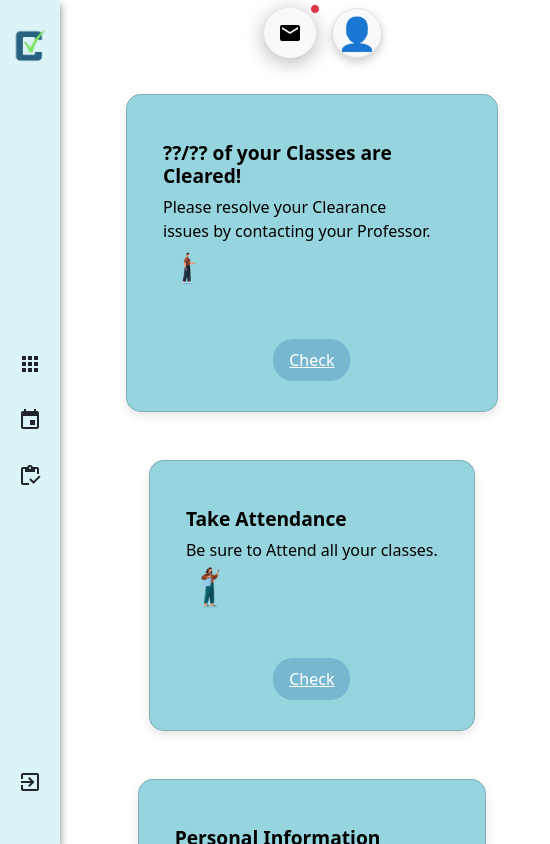
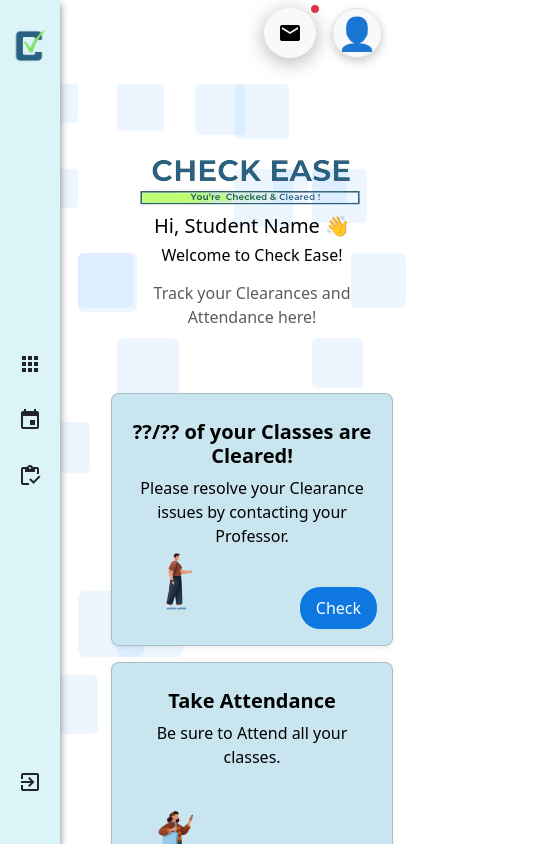
Before and after one commit to icz3us/CheckEaseExp, a Vue app: page /StudentHome in a window 390 px wide. Shown: the top 844 px of the page, 550 px wide, since content can reach past the window. Built offline with nearby package versions, Linux system fonts and the light colour scheme.

Commit message:
responsive student home view

```diff
--- a/src/views/StdntHomeView.vue
+++ b/src/views/StdntHomeView.vue
@@ -1,22 +1,41 @@
 <template>
-  <div class="cards-section">
+  <div class="background-container">
+      <div class="square" v-for="n in 26" :key="n" :class="'square-' + n"></div>
+    </div>
+  <div class="cards-section py-4">
+
     <div class="container">
-      <div class="row justify-content-center">
+      <div class="row g-3" style="justify-content: center">
+
+        <div class="col-12 col-sm-6 col-md-5 col-lg-4">
+          <div class="card custom-card" style="background-color: transparent; color: black; border: 3px solid transparent;">
+            <div class="card-body text-center">
+              <img src="/public/images/2s.png" alt="Logo" class="card-img-top mb-3" style="width: auto; height: 80px;">
+              <h1 class="h5 mb-2"> Hi, Student Name 👋</h1>
+              <h2 class="h6 mb-3">Welcome to Check Ease!</h2>
+              <p class="text-muted muted">Track your Clearances and Attendance here!</p>
+            </div>
+          </div>
+        </div>
+
         <div
-          class="col-12 col-sm-6 col-md-4 col-lg-3 mb-4"
+          class="col-12 col-sm-6 col-md-5 col-lg-4"
           v-for="(card, index) in cards"
           :key="index"
         >
-          <div class="dashboard-card h-100">
-            <div class="card custom-card">
-              <div class="card-body">
-                <div class="card-content">
-                  <h5 class="card-title"><b>{{ card.title }}</b></h5>
-                  <p class="card-text" v-html="card.text"></p>
+          <div class="card custom-card shadow-sm">
+            <div class="card-body flex-column">
+              <div class="card-content flex-grow-1">
+                <h5 class="card-title text-center"><b>{{ card.title }}</b></h5>
+                <p class="card-text text-center" v-html="card.text"></p>
               </div>
-                <img :src="card.image" :alt="card.alt" class="card-img">
+              <img
+                :src="card.image"
+                :alt="card.alt"
+                class="card-img position-absolute"
+              />
             </div>
-              <router-link :to="card.link" class="btn custom-btn">
+            <router-link :to="card.link" class="btn custom-btn mx-auto mb-3">
               <u>{{ card.buttonText }}</u>
             </router-link>
           </div>
@@ -24,9 +43,7 @@
       </div>
     </div>
   </div>
-  </div>
 </template>
-
 
 <script>
 export default {
@@ -72,136 +89,176 @@ export default {
 };
 </script>
 
-
 <style scoped>
-
+.container {
+  margin-left: 25px;
+}
+.row{
+  margin-top: 120px;
+  margin-left: 150px;
+}
 .cards-section {
-  margin: 0 auto;
   padding: 20px;
 }
 
-.container {
-  max-width: 1200px;
-  padding: 0 20px;
-}
-
-.row {
-  gap: 1.5rem;
-  display: flex;
-  flex-wrap: wrap;
-  justify-content: center;
-}
-
-.dashboard-card {
-  display: flex;
-  flex-direction: column;
-  justify-content: space-between;
-  height: 100%;
-  box-sizing: border-box; /* Ensure padding is inside width */
-}
-
+/* Custom Card Styling */
 .card.custom-card {
-  background-color: #96d4de;
+  background-color: #C9E6F0;
   color: black;
-  border-radius: 15px;
-  box-shadow: 0px 4px 10px rgba(0, 0, 0, 0.1);
+  border-radius: 8px;
+  height: 30vh; /* Fixed height for all cards */
   transition: background-color 0.3s ease;
   display: flex;
-  flex-direction: column;
-  justify-content: space-between;
-  padding: 20px;
-  height: 100%;
+  flex-direction: column; /* Ensures children align properly */
 }
 
 .card.custom-card:hover {
-  background-color: #227b94;
+  background-color: #78B3CE;
   color: white;
 }
 
+/* Card Content and Positioning */
 .card-content {
   margin-top: 10px;
   flex-grow: 1;
 }
 
-.card-title {
-  font-size: 1.2rem;
-  margin-bottom: 0.5rem;
+.card-img {
+  width: 100px; /* Adjust the width as needed */
+  height: 100px; /* Adjust the height as needed */
+  bottom: 15px; /* Positioning adjustment */
+  left: 15px; /* Positioning adjustment */
+  object-fit: contain; /* Ensures the image maintains aspect ratio */
 }
 
-.card-text {
-  font-size: 1rem;
-  overflow: hidden;
-  text-overflow: ellipsis;
-  white-space: nowrap;
-}
 
-.card-body {
-  flex-grow: 1;
-}
-
-.card-img {
-  width: 50px;
-  height: 50px;
-  margin-top: auto;
-  align-self: end;
-}
-
+/* Button Styling */
 .custom-btn {
-  background-color: #78b7d0;
+  background-color: #0e77e0;
   border-radius: 20px;
   color: white;
   padding: 8px 15px;
-  margin: 10px auto;
   text-align: center;
-  width: fit-content;
   transition: background-color 0.3s ease;
+  position: absolute;
+  right: 15px;
+  bottom: 0px;
 }
 
 .custom-btn:hover {
-  background-color: #5b97a9;
+  background-color: #000B58;
 }
 
-/* Responsive Adjustments */
-@media (min-width: 1200px) {
-  .container {
-    padding: 0 40px;
+.custom-btn u {
+  text-decoration: none;
+  color: white;
 }
 
-  .row {
-    justify-content: flex-start;
+/* Responsive Fixes */
+@media (max-width: 1024px) {
+  .container{
+    margin-left: -60px;
   }
-
-  .dashboard-card {
-    width: 25vw;
+  .custom-card {
+    margin: 0 auto;
+    width: 100%;
   }
+  .custom-card .card-body .card-img-top {
+    /* Add your styles here */
+    padding: 5px;
   }
-
-@media (max-width: 1024px) {
-  .dashboard-card {
-    width: 45vw;
-    margin: 0.25rem;
+  .custom-card .card-body h1{
+    margin-top: -25px;
+  }
+  .cards-section {
+    margin-left: 30px;
   }
 }
 
 @media (max-width: 768px) {
-  .dashboard-card {
-    width: 50vw;
-    margin: 0.5rem;
+  .row {
+    margin-top: 50px;
+  }
+  .container {
+    margin-left: 15px;
+  }
+  .row{
+    margin-left: 30px;
+  }
+  .custom-card {
+    margin: 0 auto;
+    width: 100%;
+  }
+  .cards-section {
+    margin-left:20px;
   }
 }
 
 @media (max-width: 576px) {
-  .dashboard-card {
-    width: 100%;
-    margin: 10px 0;
+  .row {
+    margin-top: 20px;
+  }
+  .container{
+    margin-left: -45px;
+  }
+  .custom-card {
+    margin: 0 auto;
+    width: 120%;
+  }
 }
 
+@media (max-width: 425px) {
+  .container{
+    margin-left: -55px;
+  }
   .custom-card {
-    margin: 0 auto; /* Center cards */
+    margin: 0 auto;
+    width: 130%;
+  }
 }
 
-  .cards-section {
-    margin-left: 10px;
+@media (max-width: 375px) {
+  .container{
+    margin-left: -72.5px;
+  }
+  .custom-card {
+    margin: 0 auto;
+    width: 150%;
   }
 }
+
+.square {
+  position: absolute;
+  background-color: rgba(0, 123, 255, 0.1);
+  opacity: 0.7;
+  border-radius: 10%;
+}
+
+.square-1 { width: 10vw; height: 10vw; top: 10%; left: 10%; }
+.square-2 { width: 15vw; height: 15vw; top: 20%; left: 60%; }
+.square-3 { width: 12vw; height: 12vw; top: 70%; left: 30%; }
+.square-4 { width: 13vw; height: 13vw; top: 40%; left: 80%; }
+.square-5 { width: 14vw; height: 14vw; top: 30%; left: 20%; }
+.square-6 { width: 11vw; height: 11vw; top: 60%; left: 40%; }
+.square-7 { width: 16vw; height: 16vw; top: 50%; left: 50%; }
+.square-8 { width: 9vw; height: 9vw; top: 20%; left: 80%; }
+.square-9 { width: 15vw; height: 15vw; top: 80%; left: 10%; }
+.square-10 { width: 13vw; height: 13vw; top: 10%; left: 50%; }
+.square-11 { width: 17vw; height: 17vw; top: 70%; left: 20%; }
+.square-12 { width: 12vw; height: 12vw; top: 90%; left: 60%; }
+.square-13 { width: 14vw; height: 14vw; top: 30%; left: 90%; }
+.square-14 { width: 10vw; height: 10vw; top: 20%; left: 10%; }
+.square-15 { width: 16vw; height: 16vw; top: 40%; left: 30%; }
+.square-16 { width: 11vw; height: 11vw; top: 60%; left: 50%; }
+.square-17 { width: 15vw; height: 15vw; top: 50%; left: 80%; }
+.square-18 { width: 12vw; height: 12vw; top: 10%; left: 30%; }
+.square-19 { width: 13vw; height: 13vw; top: 80%; left: 40%; }
+.square-20 { width: 14vw; height: 14vw; top: 10%; left: 60%; }
+.square-21 { width: 9vw; height: 9vw; top: 20%; left: 70%; }
+.square-22 { width: 15vw; height: 15vw; top: 30%; left: 20%; }
+.square-23 { width: 13vw; height: 13vw; top: 50%; left: 10%; }
+.square-24 { width: 17vw; height: 17vw; top: 70%; left: 30%; }
+.square-25 { width: 12vw; height: 12vw; top: 90%; left: 50%; }
+.square-26 { width: 14vw; height: 14vw; top: 20%; left: 80%; }
+
 </style>
```
Lines whose indentation alone changed are shown as unchanged.
